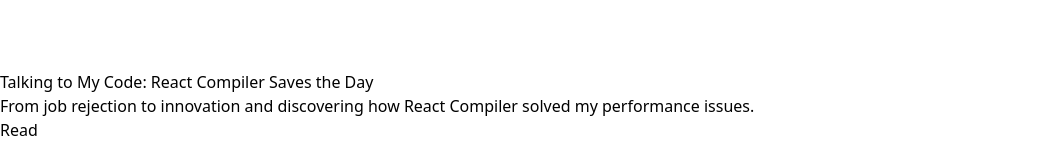
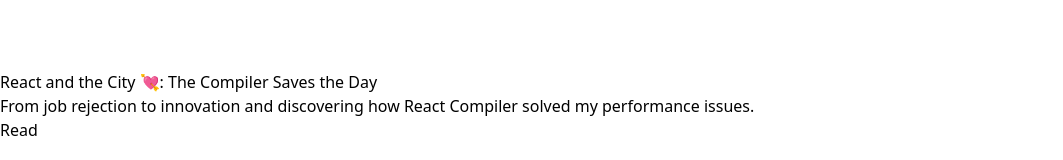
Before and after one commit to sagi0312/anjukaranji, a React (Vite) app: page / in a window 1280 px wide. Shown: the part 11766-11926 px from the top of the page, without its empty margins (0-1063 px from the left). Built offline with nearby package versions, Linux system fonts and the light colour scheme.

Commit message:
Update the blog title

```diff
--- a/src/components/Writings.jsx
+++ b/src/components/Writings.jsx
@@ -35,7 +35,7 @@
     href: "https://dev.to/sagi0312/react-and-the-philosophers-component-4dnk",
   },
   {
-    title: "Talking to My Code: React Compiler Saves the Day",
+    title: "React and the City 💘: The Compiler Saves the Day",
     blurb:
       "From job rejection to innovation and discovering how React Compiler solved my performance issues.",
     href: "https://dev.to/sagi0312/building-a-voice-driven-page-builder-part-1-how-react-compiler-solved-my-performance-crisis-3cpg",
```
